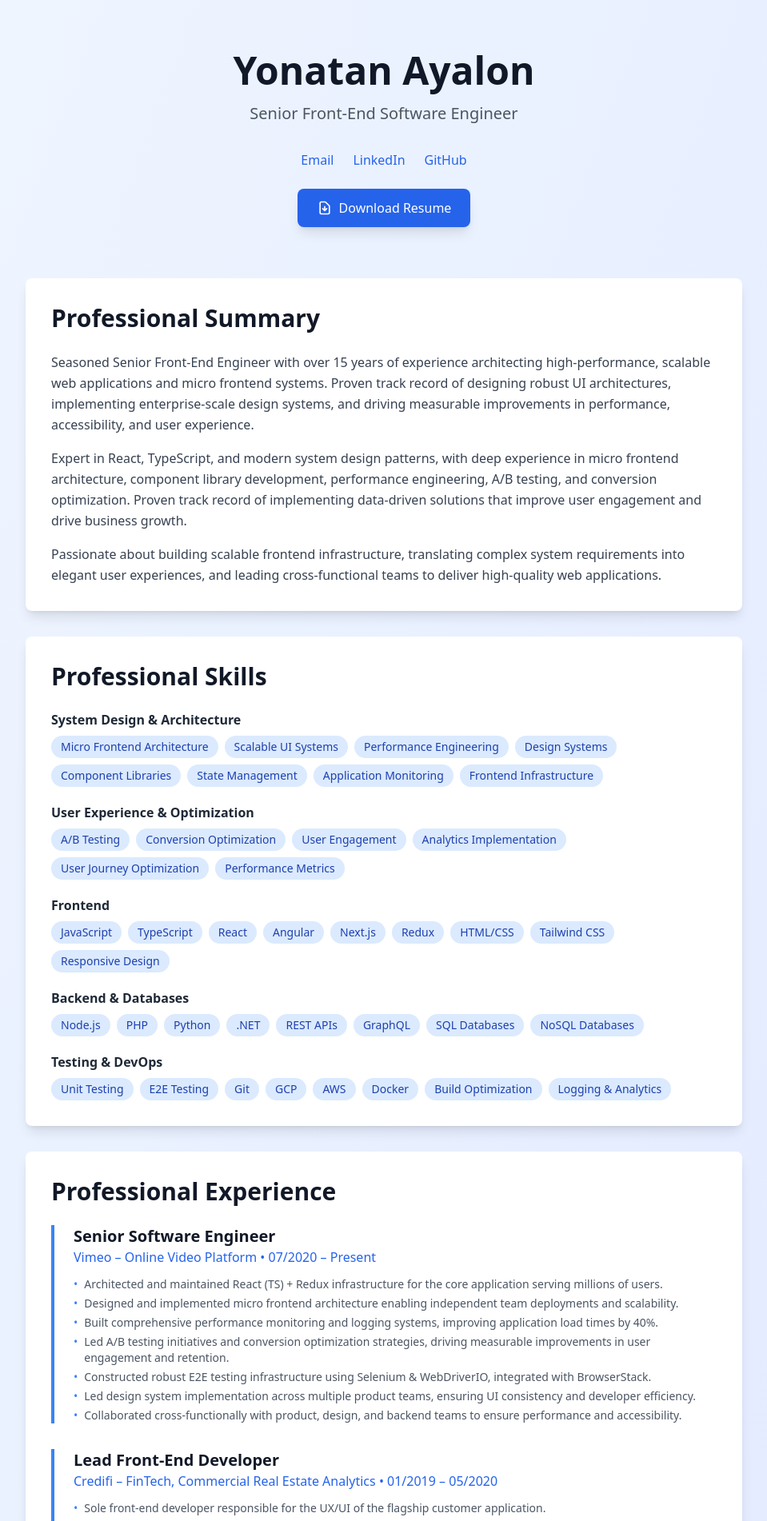
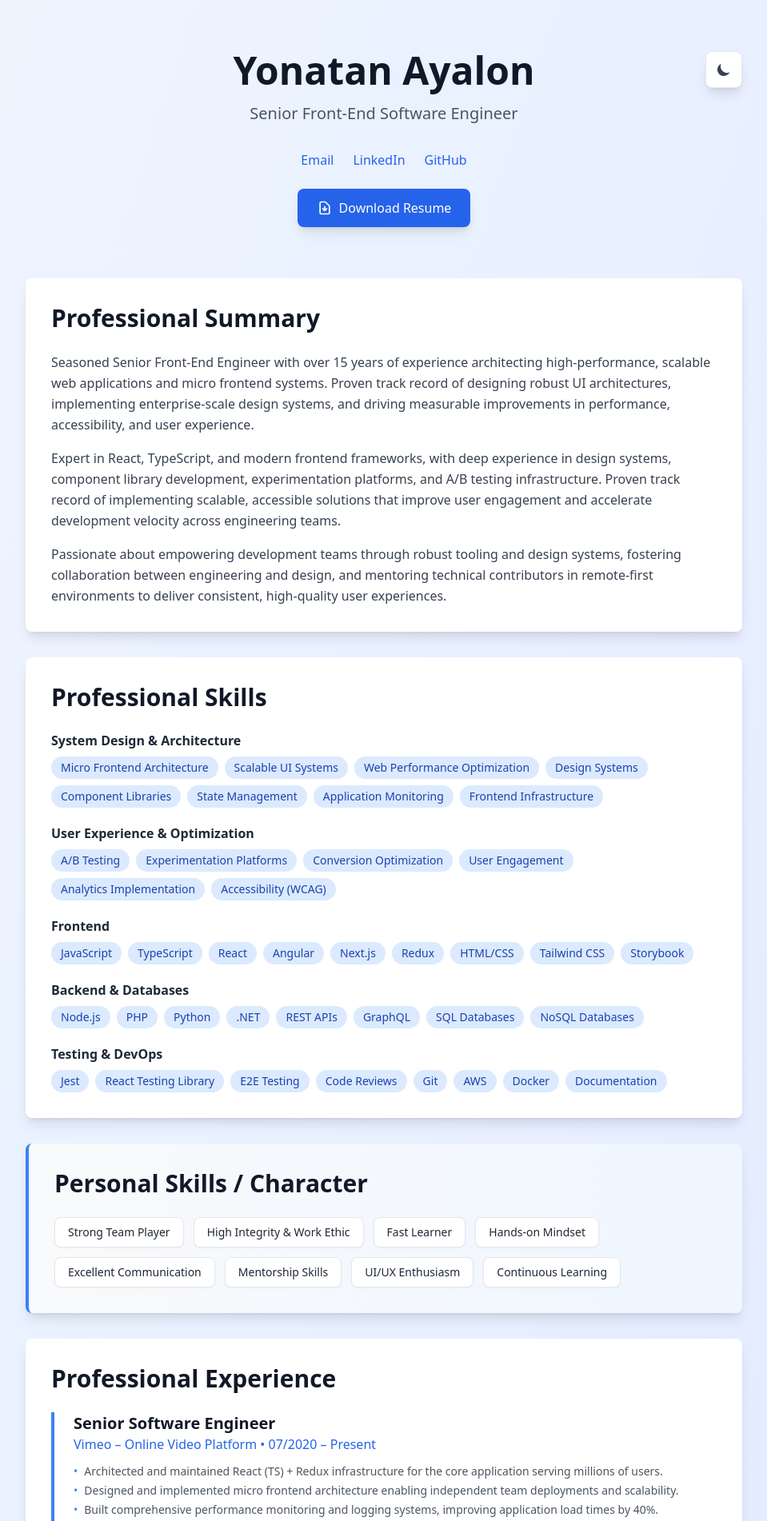
Before and after one commit to alayonyo/resume, a Next.js app: page / in a window 1280 px wide. Shown: the top 1902 px of the page at 80% size, without its empty margins (160-1119 px from the left). Built offline with nearby package versions, Linux system fonts and the light colour scheme.

Commit message:
support deploy folder with npm scripts + dark mode

```diff
--- a/components/About.tsx
+++ b/components/About.tsx
@@ -1,10 +1,10 @@
 export default function About() {
   return (
-    <section className='bg-white rounded-lg shadow-lg p-8 mb-8'>
-      <h2 className='text-3xl font-bold text-gray-900 mb-6'>
+    <section className='bg-white dark:bg-gray-800 rounded-lg shadow-lg p-8 mb-8 transition-colors'>
+      <h2 className='text-3xl font-bold text-gray-900 dark:text-white mb-6'>
         Professional Summary
       </h2>
-      <div className='space-y-4 text-gray-700 leading-relaxed'>
+      <div className='space-y-4 text-gray-700 dark:text-gray-300 leading-relaxed'>
         <p>
           Seasoned Senior Front-End Engineer with over 15 years of experience
           architecting high-performance, scalable web applications and micro
@@ -14,17 +14,18 @@ export default function About() {
           user experience.
         </p>
         <p>
-          Expert in React, TypeScript, and modern system design patterns, with
-          deep experience in micro frontend architecture, component library
-          development, performance engineering, A/B testing, and conversion
-          optimization. Proven track record of implementing data-driven
-          solutions that improve user engagement and drive business growth.
+          Expert in React, TypeScript, and modern frontend frameworks, with deep
+          experience in design systems, component library development,
+          experimentation platforms, and A/B testing infrastructure. Proven
+          track record of implementing scalable, accessible solutions that
+          improve user engagement and accelerate development velocity across
+          engineering teams.
         </p>
         <p>
-          Passionate about building scalable frontend infrastructure,
-          translating complex system requirements into elegant user experiences,
-          and leading cross-functional teams to deliver high-quality web
-          applications.
+          Passionate about empowering development teams through robust tooling
+          and design systems, fostering collaboration between engineering and
+          design, and mentoring technical contributors in remote-first
+          environments to deliver consistent, high-quality user experiences.
         </p>
       </div>
     </section>
--- a/components/Header.tsx
+++ b/components/Header.tsx
@@ -1,27 +1,80 @@
+import { useState, useEffect } from 'react';
+
 export default function Header() {
+  const [isDark, setIsDark] = useState(false);
+
+  useEffect(() => {
+    // Check for saved theme preference or default to light mode
+    const savedTheme = localStorage.getItem('theme');
+    const prefersDark = window.matchMedia(
+      '(prefers-color-scheme: dark)'
+    ).matches;
+    const shouldUseDark = savedTheme === 'dark' || (!savedTheme && prefersDark);
+
+    setIsDark(shouldUseDark);
+    document.documentElement.classList.toggle('dark', shouldUseDark);
+  }, []);
+
+  const toggleTheme = () => {
+    const newTheme = !isDark;
+    setIsDark(newTheme);
+    document.documentElement.classList.toggle('dark', newTheme);
+    localStorage.setItem('theme', newTheme ? 'dark' : 'light');
+  };
+
   return (
-    <header className='text-center mb-16'>
-      <h1 className='text-5xl font-bold text-gray-900 mb-4'>Yonatan Ayalon</h1>
-      <p className='text-xl text-gray-600 mb-8'>
+    <header className='text-center mb-16 relative'>
+      <button
+        onClick={toggleTheme}
+        className='absolute top-0 right-0 p-3 rounded-lg bg-white dark:bg-gray-800 shadow-lg hover:shadow-xl transition-all duration-200 border border-gray-200 dark:border-gray-700'
+        aria-label='Toggle dark mode'
+      >
+        {isDark ? (
+          <svg
+            className='w-5 h-5 text-yellow-500'
+            fill='currentColor'
+            viewBox='0 0 20 20'
+          >
+            <path
+              fillRule='evenodd'
+              d='M10 2a1 1 0 011 1v1a1 1 0 11-2 0V3a1 1 0 011-1zm4 8a4 4 0 11-8 0 4 4 0 018 0zm-.464 4.95l.707.707a1 1 0 001.414-1.414l-.707-.707a1 1 0 00-1.414 1.414zm2.12-10.607a1 1 0 010 1.414l-.706.707a1 1 0 11-1.414-1.414l.707-.707a1 1 0 011.414 0zM17 11a1 1 0 100-2h-1a1 1 0 100 2h1zm-7 4a1 1 0 011 1v1a1 1 0 11-2 0v-1a1 1 0 011-1zM5.05 6.464A1 1 0 106.465 5.05l-.708-.707a1 1 0 00-1.414 1.414l.707.707zm1.414 8.486l-.707.707a1 1 0 01-1.414-1.414l.707-.707a1 1 0 011.414 1.414zM4 11a1 1 0 100-2H3a1 1 0 000 2h1z'
+              clipRule='evenodd'
+            />
+          </svg>
+        ) : (
+          <svg
+            className='w-5 h-5 text-gray-700'
+            fill='currentColor'
+            viewBox='0 0 20 20'
+          >
+            <path d='M17.293 13.293A8 8 0 016.707 2.707a8.001 8.001 0 1010.586 10.586z' />
+          </svg>
+        )}
+      </button>
+
+      <h1 className='text-5xl font-bold text-gray-900 dark:text-white mb-4'>
+        Yonatan Ayalon
+      </h1>
+      <p className='text-xl text-gray-600 dark:text-gray-300 mb-8'>
         Senior Front-End Software Engineer
       </p>
       <div className='flex justify-center space-x-6 mb-6'>
         <a
           href='mailto:yonatanayalon1@gmail.com'
-          className='text-blue-600 hover:text-blue-800'
+          className='text-blue-600 dark:text-blue-400 hover:text-blue-800 dark:hover:text-blue-300'
         >
           Email
         </a>
         <a
           href='https://www.linkedin.com/in/yonatan-ayalon-25992014/'
-          className='text-blue-600 hover:text-blue-800'
+          className='text-blue-600 dark:text-blue-400 hover:text-blue-800 dark:hover:text-blue-300'
           target='_blank'
         >
           LinkedIn
         </a>
         <a
           href='https://github.com/alayonyo'
-          className='text-blue-600 hover:text-blue-800'
+          className='text-blue-600 dark:text-blue-400 hover:text-blue-800 dark:hover:text-blue-300'
           target='_blank'
         >
           GitHub
@@ -31,7 +84,7 @@ export default function Header() {
         <a
           href='/yonatan-ayalon-resume-2025-10.pdf'
           download='Yonatan_Ayalon_Resume.pdf'
-          className='inline-flex items-center px-6 py-3 bg-blue-600 text-white font-medium rounded-lg hover:bg-blue-700 transition-colors shadow-lg hover:shadow-xl'
+          className='inline-flex items-center px-6 py-3 bg-blue-600 dark:bg-blue-500 text-white font-medium rounded-lg hover:bg-blue-700 dark:hover:bg-blue-600 transition-colors shadow-lg hover:shadow-xl'
         >
           <svg
             className='w-5 h-5 mr-2'
--- /dev/null
+++ b/components/ProfessionalQualities.tsx
@@ -0,0 +1,30 @@
+export default function ProfessionalQualities() {
+  const qualities = [
+    'Strong Team Player',
+    'High Integrity & Work Ethic',
+    'Fast Learner',
+    'Hands-on Mindset',
+    'Excellent Communication',
+    'Mentorship Skills',
+    'UI/UX Enthusiasm',
+    'Continuous Learning',
+  ];
+
+  return (
+    <section className='bg-gradient-to-r from-gray-50 to-blue-50 dark:from-gray-700 dark:to-gray-600 rounded-lg shadow-lg p-8 mb-8 border-l-4 border-blue-500 transition-colors'>
+      <h2 className='text-3xl font-bold text-gray-900 dark:text-white mb-6'>
+        Personal Skills / Character
+      </h2>
+      <div className='flex flex-wrap gap-3'>
+        {qualities.map((quality) => (
+          <span
+            key={quality}
+            className='bg-white dark:bg-gray-800 text-gray-800 dark:text-gray-200 px-4 py-2 rounded-lg text-sm font-medium shadow-sm border border-gray-200 dark:border-gray-600 hover:shadow-md transition-shadow'
+          >
+            {quality}
+          </span>
+        ))}
+      </div>
+    </section>
+  );
+}
--- a/components/Skills.tsx
+++ b/components/Skills.tsx
@@ -3,7 +3,7 @@ export default function Skills() {
     'System Design & Architecture': [
       'Micro Frontend Architecture',
       'Scalable UI Systems',
-      'Performance Engineering',
+      'Web Performance Optimization',
       'Design Systems',
       'Component Libraries',
       'State Management',
@@ -12,11 +12,11 @@ export default function Skills() {
     ],
     'User Experience & Optimization': [
       'A/B Testing',
+      'Experimentation Platforms',
       'Conversion Optimization',
       'User Engagement',
       'Analytics Implementation',
-      'User Journey Optimization',
-      'Performance Metrics',
+      'Accessibility (WCAG)',
     ],
     Frontend: [
       'JavaScript',
@@ -27,7 +27,7 @@ export default function Skills() {
       'Redux',
       'HTML/CSS',
       'Tailwind CSS',
-      'Responsive Design',
+      'Storybook',
     ],
     'Backend & Databases': [
       'Node.js',
@@ -40,33 +40,33 @@ export default function Skills() {
       'NoSQL Databases',
     ],
     'Testing & DevOps': [
-      'Unit Testing',
+      'Jest',
+      'React Testing Library',
       'E2E Testing',
+      'Code Reviews',
       'Git',
-      'GCP',
       'AWS',
       'Docker',
-      'Build Optimization',
-      'Logging & Analytics',
+      'Documentation',
     ],
   };
 
   return (
-    <section className='bg-white rounded-lg shadow-lg p-8 mb-8'>
-      <h2 className='text-3xl font-bold text-gray-900 mb-6'>
+    <section className='bg-white dark:bg-gray-800 rounded-lg shadow-lg p-8 mb-8 transition-colors'>
+      <h2 className='text-3xl font-bold text-gray-900 dark:text-white mb-6'>
         Professional Skills
       </h2>
       <div className='space-y-5'>
         {Object.entries(skillCategories).map(([category, skills]) => (
           <div key={category}>
-            <h3 className='text-base font-semibold text-gray-800 mb-2'>
+            <h3 className='text-base font-semibold text-gray-800 dark:text-gray-200 mb-2'>
               {category}
             </h3>
             <div className='flex flex-wrap gap-2'>
               {skills.map((skill) => (
                 <span
                   key={skill}
-                  className='bg-blue-100 text-blue-800 px-3 py-1 rounded-full text-sm font-medium'
+                  className='bg-blue-100 dark:bg-blue-900 text-blue-800 dark:text-blue-200 px-3 py-1 rounded-full text-sm font-medium'
                 >
                   {skill}
                 </span>
--- a/next.config.js
+++ b/next.config.js
@@ -1,4 +1,9 @@
 /** @type {import('next').NextConfig} */
 const nextConfig = {
   pageExtensions: ['tsx', 'ts', 'jsx', 'js'],
-}
+  output: 'export',
+  trailingSlash: true,
+  images: {
+    unoptimized: true,
+  },
+};
--- a/package.json
+++ b/package.json
@@ -6,7 +6,10 @@
     "dev": "next dev",
     "build": "next build",
     "start": "next start",
-    "lint": "next lint"
+    "lint": "next lint",
+    "build:static": "next build && npm run export",
+    "export": "rm -rf deploy && mkdir -p deploy/_next/static && cp .next/server/pages/index.html deploy/ && cp .next/server/pages/404.html deploy/ && cp -r .next/static/* deploy/_next/static/ && cp -r public/* deploy/ && echo '✅ Static build complete! Files ready in deploy/ folder'",
+    "serve:static": "cd deploy && python3 -m http.server 8000"
   },
   "dependencies": {
     "react": "^18.3.1",
--- a/pages/index.tsx
+++ b/pages/index.tsx
@@ -1,23 +1,25 @@
-import Header from '../components/Header'
-import About from '../components/About'
-import Skills from '../components/Skills'
-import Experience from '../components/Experience'
-import Contact from '../components/Contact'
-import Footer from '../components/Footer'
+import Header from '../components/Header';
+import About from '../components/About';
+import Skills from '../components/Skills';
+import ProfessionalQualities from '../components/ProfessionalQualities';
+import Experience from '../components/Experience';
+import Contact from '../components/Contact';
+import Footer from '../components/Footer';
 
 export default function Home() {
   return (
-    <main className="min-h-screen bg-gradient-to-br from-blue-50 to-indigo-100">
-      <div className="container mx-auto px-4 py-16">
-        <div className="max-w-4xl mx-auto">
+    <main className='min-h-screen bg-gradient-to-br from-blue-50 to-indigo-100 dark:from-gray-900 dark:to-gray-800 transition-colors'>
+      <div className='container mx-auto px-4 py-16'>
+        <div className='max-w-4xl mx-auto'>
           <Header />
           <About />
           <Skills />
+          <ProfessionalQualities />
           <Experience />
           <Contact />
         </div>
       </div>
       <Footer />
     </main>
-  )
+  );
 }
--- a/tailwind.config.js
+++ b/tailwind.config.js
@@ -4,6 +4,7 @@ module.exports = {
     './pages/**/*.{js,ts,jsx,tsx,mdx}',
     './components/**/*.{js,ts,jsx,tsx,mdx}',
   ],
+  darkMode: 'class',
   theme: {
     extend: {
       backgroundImage: {
@@ -14,4 +15,4 @@ module.exports = {
     },
   },
   plugins: [],
-}
+};
```
Also changed, not shown: components/Contact.tsx (+7 -5 lines), components/Experience.tsx (+11 -7 lines), 1 other file (tests, documents, lock files or other folders).
